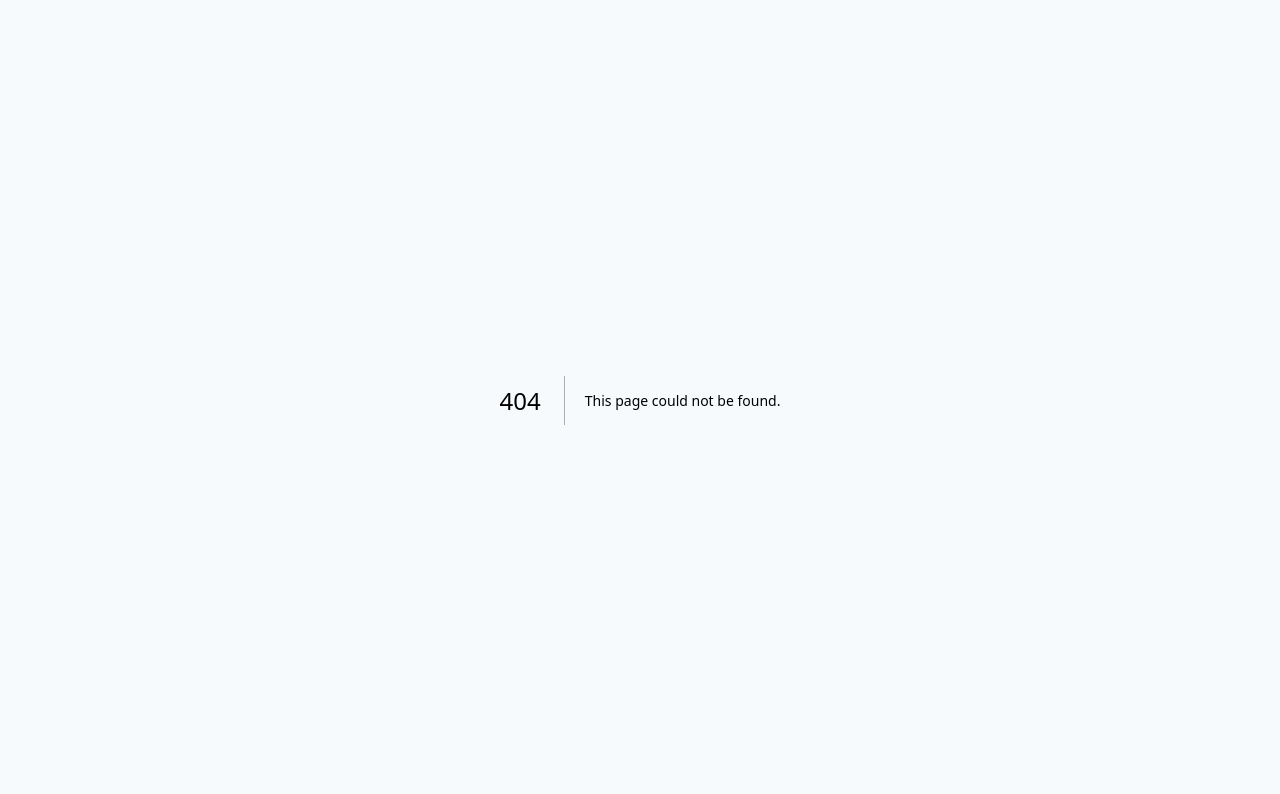
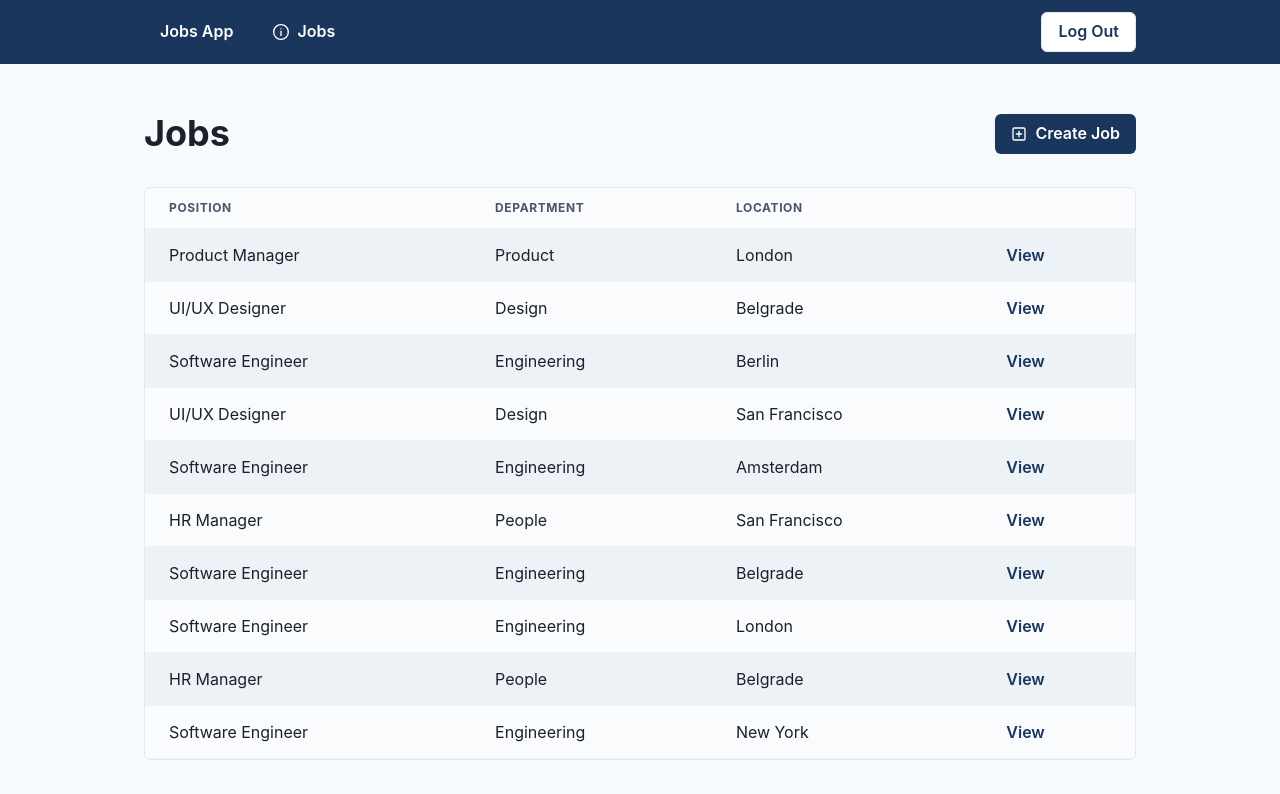
Before and after one commit to shitakemura/react-application-architecture-for-production, a Next.js app: page /dashboard/jobs in a window 1280 px wide. Before the commit this address had no page. Shown: the top 794 px of the page. Built offline with nearby package versions, Linux system fonts and the light colour scheme.

Commit message:
Add DashboardJobsPage

```diff
--- /dev/null
+++ b/src/pages/dashboard/jobs/index.tsx
@@ -0,0 +1,46 @@
+import { ReactElement } from 'react'
+
+import { PlusSquareIcon } from '@chakra-ui/icons'
+import { Heading, HStack } from '@chakra-ui/react'
+
+import { Link } from '@/components/link'
+import { Loading } from '@/components/loading'
+import { Seo } from '@/components/seo'
+import { JobsList } from '@/features/jobs'
+import { DashboardLayout } from '@/layouts/dashboard-layout'
+import { useJobs, useUser } from '@/testing/test-data'
+
+export default function DashboardJobsPage() {
+  const user = useUser()
+  const jobs = useJobs(user.data?.organizationId ?? '')
+
+  if (jobs.isLoading) return <Loading />
+
+  if (!user.data) return null
+
+  return (
+    <>
+      <Seo title="Jobs" />
+      <HStack mb="8" align="center" justify="space-between">
+        <Heading>Jobs</Heading>
+        <Link
+          icon={<PlusSquareIcon />}
+          variant="solid"
+          href="/dashboard/jobs/create"
+        >
+          Create Job
+        </Link>
+      </HStack>
+      <JobsList
+        jobs={jobs.data || []}
+        isLoading={jobs.isLoading}
+        organizationId={user.data.organizationId}
+        type="dashboard"
+      />
+    </>
+  )
+}
+
+DashboardJobsPage.getLayout = function getLayout(page: ReactElement) {
+  return <DashboardLayout>{page}</DashboardLayout>
+}
--- a/src/testing/test-data.ts
+++ b/src/testing/test-data.ts
@@ -154,3 +154,6 @@ const useTestData = <T>(promise: Promise<T>) => {
 }
 
 export const useUser = () => useTestData(getUser())
+
+export const useJobs = (organizationId: string) =>
+  useTestData(getJobs(organizationId))
```
